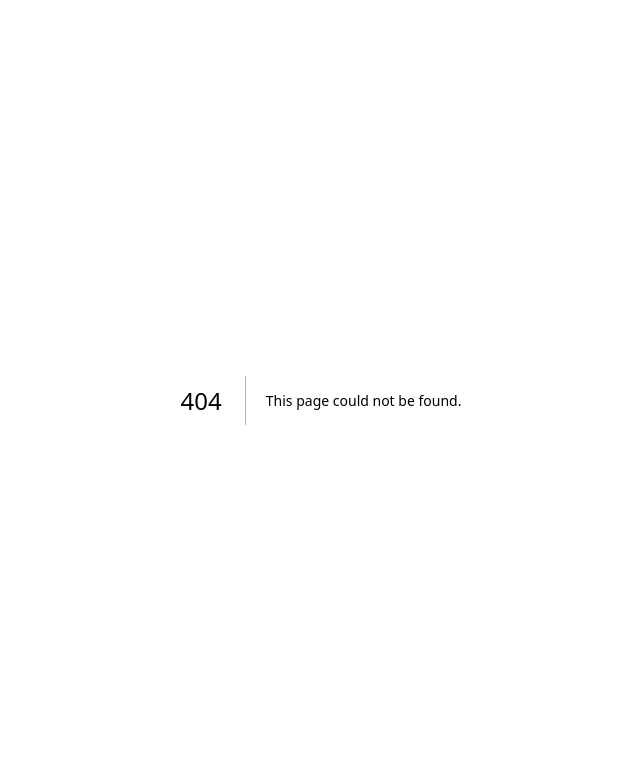
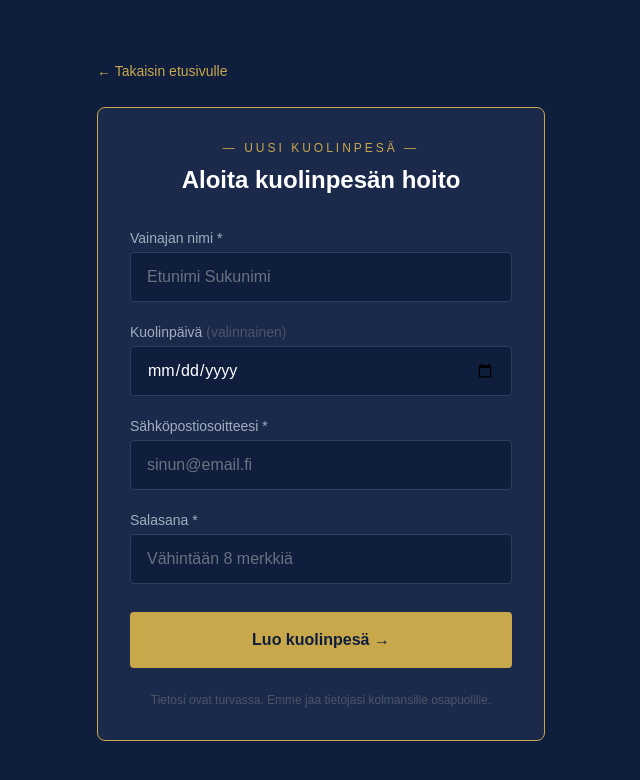
Before and after one commit to vailouu/kuolinpesa-mvp, a Next.js app: page /aloita in a window 1280 px wide. Before the commit this address had no page. Shown: the top 780 px of the page, without its empty margins (319-959 px from the left). Built offline with nearby package versions, Linux system fonts and the light colour scheme.

Commit message:
Lomakesivu valmis

```diff
--- /dev/null
+++ b/app/aloita/page.js
@@ -0,0 +1,106 @@
+'use client'
+import { useState } from 'react'
+import { useRouter } from 'next/navigation'
+
+export default function Aloita() {
+  const router = useRouter()
+  const [vaihe, setVaihe] = useState(1)
+  const [tiedot, setTiedot] = useState({
+    vainajanNimi: '',
+    kuolinpaiva: '',
+    sahkoposti: '',
+    salasana: ''
+  })
+
+  const paivita = (kentta, arvo) => {
+    setTiedot({...tiedot, [kentta]: arvo})
+  }
+
+  return (
+    <div className="min-h-screen flex flex-col items-center justify-center px-6 py-12" style={{backgroundColor: '#0F1E3C'}}>
+
+      {/* Takaisin-linkki */}
+      <div className="w-full max-w-md mb-6">
+        <button onClick={() => router.push('/')} style={{color: '#C9A84C'}} className="text-sm hover:opacity-75">
+          ← Takaisin etusivulle
+        </button>
+      </div>
+
+      {/* Kortti */}
+      <div className="w-full max-w-md rounded-lg p-8" style={{backgroundColor: '#1B2A4A', border: '1px solid #C9A84C'}}>
+
+        <div style={{color: '#C9A84C', letterSpacing: '3px'}} className="text-xs uppercase mb-2 text-center">
+          — Uusi kuolinpesä —
+        </div>
+        <h1 className="text-white text-2xl font-bold text-center mb-8">
+          Aloita kuolinpesän hoito
+        </h1>
+
+        {/* Lomake */}
+        <div className="flex flex-col gap-5">
+
+          <div>
+            <label className="text-sm mb-1 block" style={{color: '#A0AEC0'}}>Vainajan nimi *</label>
+            <input
+              type="text"
+              placeholder="Etunimi Sukunimi"
+              value={tiedot.vainajanNimi}
+              onChange={(e) => paivita('vainajanNimi', e.target.value)}
+              className="w-full px-4 py-3 rounded text-white placeholder-gray-500 outline-none"
+              style={{backgroundColor: '#0F1E3C', border: '1px solid #2D3E5C'}}
+            />
+          </div>
+
+          <div>
+            <label className="text-sm mb-1 block" style={{color: '#A0AEC0'}}>Kuolinpäivä <span style={{color: '#4A5568'}}>(valinnainen)</span></label>
+            <input
+              type="date"
+              value={tiedot.kuolinpaiva}
+              onChange={(e) => paivita('kuolinpaiva', e.target.value)}
+              className="w-full px-4 py-3 rounded text-white outline-none"
+              style={{backgroundColor: '#0F1E3C', border: '1px solid #2D3E5C'}}
+            />
+          </div>
+
+          <div>
+            <label className="text-sm mb-1 block" style={{color: '#A0AEC0'}}>Sähköpostiosoitteesi *</label>
+            <input
+              type="email"
+              placeholder="sinun@email.fi"
+              value={tiedot.sahkoposti}
+              onChange={(e) => paivita('sahkoposti', e.target.value)}
+              className="w-full px-4 py-3 rounded text-white placeholder-gray-500 outline-none"
+              style={{backgroundColor: '#0F1E3C', border: '1px solid #2D3E5C'}}
+            />
+          </div>
+
+          <div>
+            <label className="text-sm mb-1 block" style={{color: '#A0AEC0'}}>Salasana *</label>
+            <input
+              type="password"
+              placeholder="Vähintään 8 merkkiä"
+              value={tiedot.salasana}
+              onChange={(e) => paivita('salasana', e.target.value)}
+              className="w-full px-4 py-3 rounded text-white placeholder-gray-500 outline-none"
+              style={{backgroundColor: '#0F1E3C', border: '1px solid #2D3E5C'}}
+            />
+          </div>
+
+          <button
+            style={{backgroundColor: '#C9A84C', color: '#0F1E3C'}}
+            className="w-full py-4 font-bold rounded mt-2 hover:opacity-90"
+            onClick={() => alert('Tili luotu! Dashboard tulossa pian.')}
+          >
+            Luo kuolinpesä →
+          </button>
+
+        </div>
+
+        <p className="text-center mt-6 text-xs" style={{color: '#4A5568'}}>
+          Tietosi ovat turvassa. Emme jaa tietojasi kolmansille osapuolille.
+        </p>
+
+      </div>
+    </div>
+  )
+}
--- a/app/page.js
+++ b/app/page.js
@@ -33,9 +33,9 @@ export default function Home() {
             <div style={{color: '#C9A84C'}} className="text-4xl mb-4">📋</div>
             <h2 className="text-white text-xl font-bold mb-3">Aloita kuolinpesän hoito</h2>
             <p style={{color: '#A0AEC0'}} className="text-sm mb-6">Läheinen on menehtynyt ja haluat aloittaa asioiden hoitamisen.</p>
-            <button style={{backgroundColor: '#C9A84C', color: '#0F1E3C'}} className="w-full py-3 font-bold rounded">
-              Aloita tästä →
-            </button>
+            <a href="/aloita" style={{backgroundColor: '#C9A84C', color: '#0F1E3C'}} className="w-full py-3 font-bold rounded block text-center">
+  Aloita tästä →
+</a>
           </div>
 
           <div style={{backgroundColor: '#1B2A4A', border: '1px solid #C9A84C'}} className="rounded-lg p-8 flex flex-col items-center text-center cursor-pointer hover:opacity-90">
```
